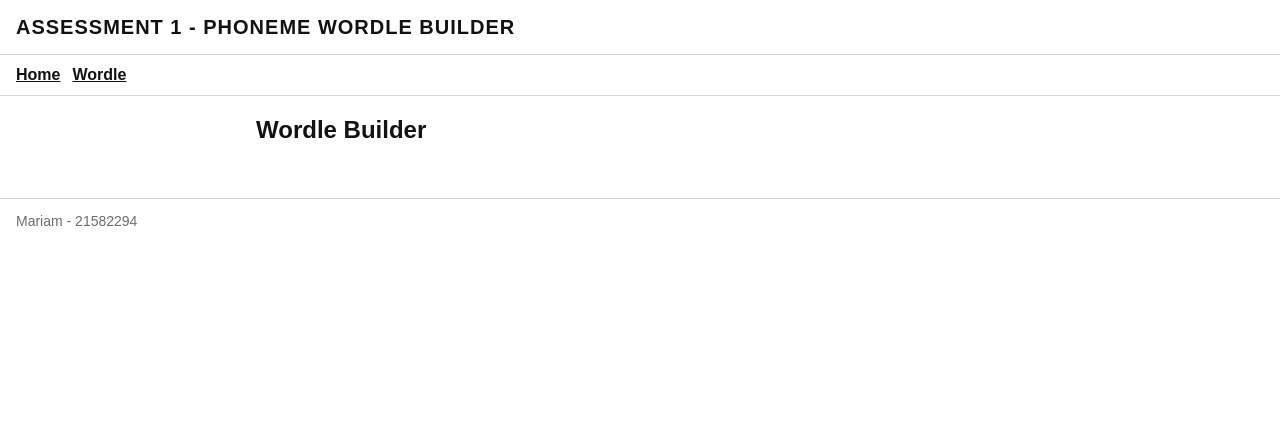
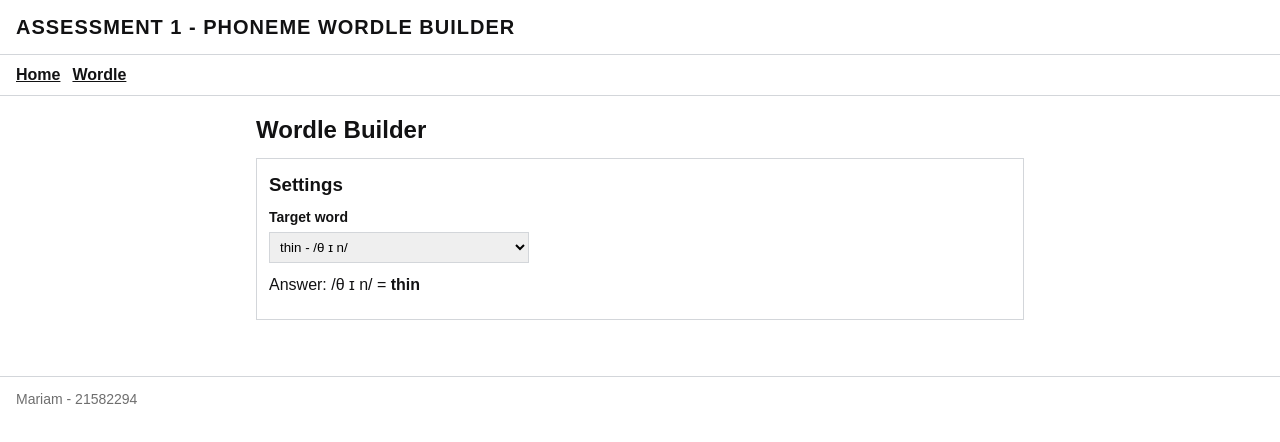
Before and after one commit to Hussein-mariam/cse3cwa-Phoneme, a Next.js app: page /wordle in a window 1280 px wide. Shown: the top 442 px of the page. Built offline with nearby package versions, Linux system fonts and the light colour scheme.

Commit message:
the Wordle page now lets you pick the word

```diff
--- a/app/wordle/page.js
+++ b/app/wordle/page.js
@@ -1,7 +1,37 @@
+"use client";
+
+import { useState } from "react";
+import { words } from "@/lib/words";
+
 export default function WordlePage() {
+  const [chosen, setChosen] = useState("thin");
+
+  const word = words.find((w) => w.word === chosen);
+
   return (
     <div>
       <h2>Wordle Builder</h2>
+
+      <div className="box">
+        <h3>Settings</h3>
+
+        <label htmlFor="word">Target word</label>
+        <select
+          id="word"
+          value={chosen}
+          onChange={(event) => setChosen(event.target.value)}
+        >
+          {words.map((w) => (
+            <option key={w.word} value={w.word}>
+              {w.word} - /{w.phonemes.join(" ")}/
+            </option>
+          ))}
+        </select>
+
+        <p>
+          Answer: /{word.phonemes.join(" ")}/ = <b>{word.word}</b>
+        </p>
+      </div>
     </div>
   );
 }
```
